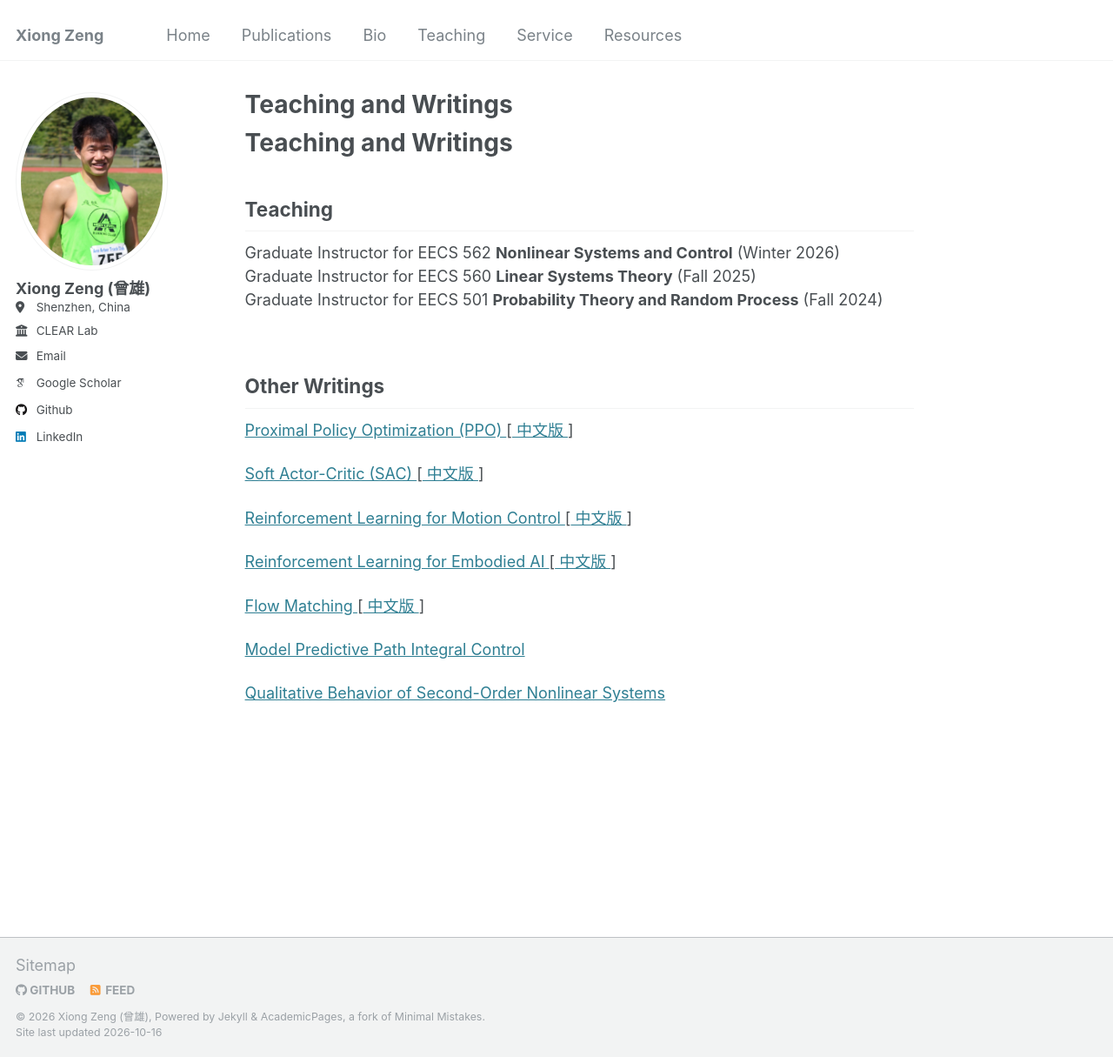
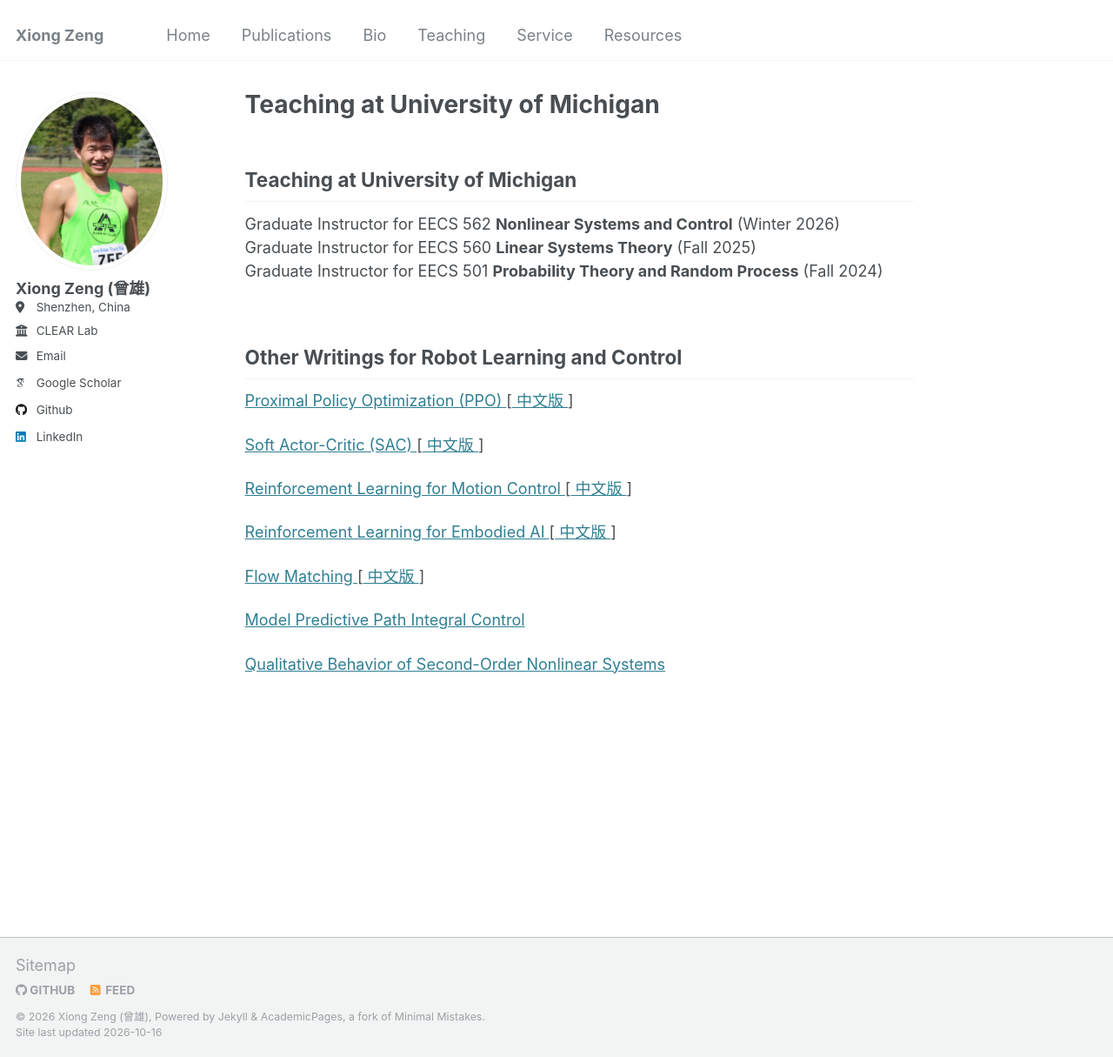
Before and after one commit to zengxiong111/zengxiong.github.io, a Jekyll site: the page built from _pages/teaching.md, in a window 1280 px wide and 1215 px high. Shown: the whole window at 87% size. Built offline with Jekyll 4.4.1, drawn with Linux system fonts in a browser that asks for light colours; some web fonts are replaced; our own code applies the rules of GitHub Pages for plain Markdown files.

Commit message:
Update teaching.md

```diff
--- a/_pages/teaching.md
+++ b/_pages/teaching.md
@@ -4,16 +4,16 @@ permalink: /teaching/
 author_profile: true
 ---
 
-# Teaching and Writings
 
-
-## Teaching
+## Teaching at University of Michigan
 
 Graduate Instructor for EECS 562 **Nonlinear Systems and Control** (Winter 2026)<br>
 Graduate Instructor for EECS 560 **Linear Systems Theory** (Fall 2025)<br>
 Graduate Instructor for EECS 501 **Probability Theory and Random Process** (Fall 2024)<br>
 &nbsp;
-## Other Writings
+
+
+## Other Writings for Robot Learning and Control
 
 
 
```
